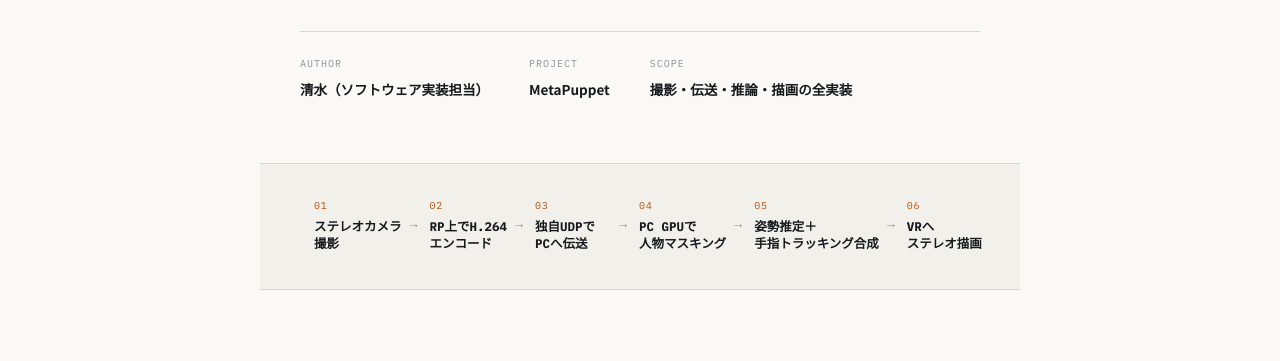
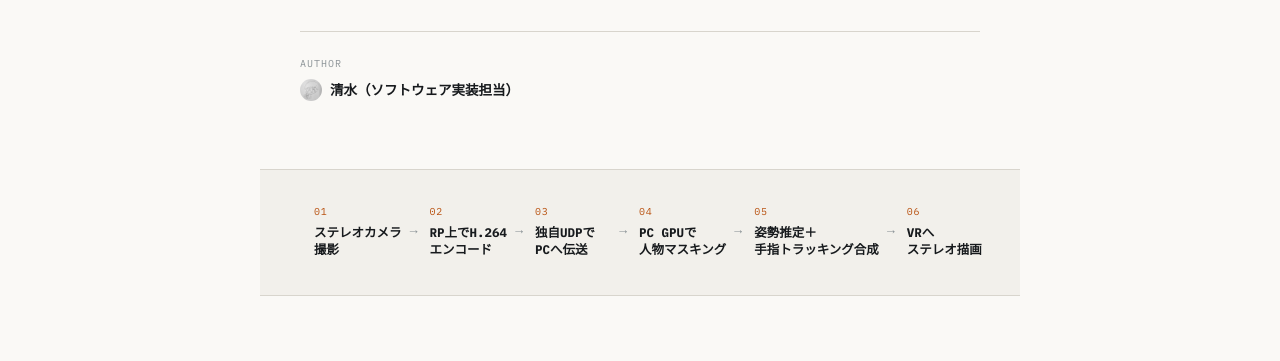
Before and after one commit to Meta-Puppet/pipeline, a plain HTML site: page index.html in a window 1280 px wide. Shown: the part 409-770 px from the top of the page. Drawn offline with Linux system fonts and the light colour scheme.

Commit message:
pipeline: cover meta = author with icon only
Co-Authored-By: Claude Fable 5 <noreply@anthropic.com>
Claude-Session: https://claude.ai/code/session_01NiX2mWxNS6bimBJP6R9Wu8

```diff
--- a/index.html
+++ b/index.html
@@ -158,6 +158,8 @@ body{
   font-family:"Noto Sans JP",sans-serif;
   font-size:13.5px;
 }
+.cover-meta .author{display:inline-flex; align-items:center; gap:8px;}
+.cover-meta .author img{width:22px; height:22px; border-radius:50%; object-fit:cover; display:block; filter:grayscale(1);}
 
 .pipeline{
   max-width:760px;
@@ -506,9 +508,7 @@ sup.fnref a{color:inherit;text-decoration:none;}
   <h1>自分自身を、<em>自分自身で</em><br>操作する。</h1>
   <p class="sub">ステレオカメラの映像から人物領域を抽出し、VR内のアバターの見た目に反映する。撮影から描画までの実装記録。</p>
   <div class="cover-meta">
-    <div><span>Author</span><b>清水（ソフトウェア実装担当）</b></div>
-    <div><span>Project</span><b>MetaPuppet</b></div>
-    <div><span>Scope</span><b>撮影・伝送・推論・描画の全実装</b></div>
+    <div><span>Author</span><b class="author"><img src="kosuke.jpg" alt="">清水（ソフトウェア実装担当）</b></div>
   </div>
 </section>
 
```
Also changed, not shown: kosuke.jpg (added).
